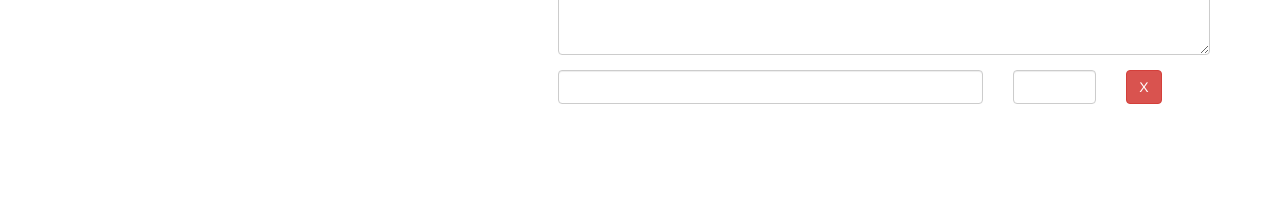
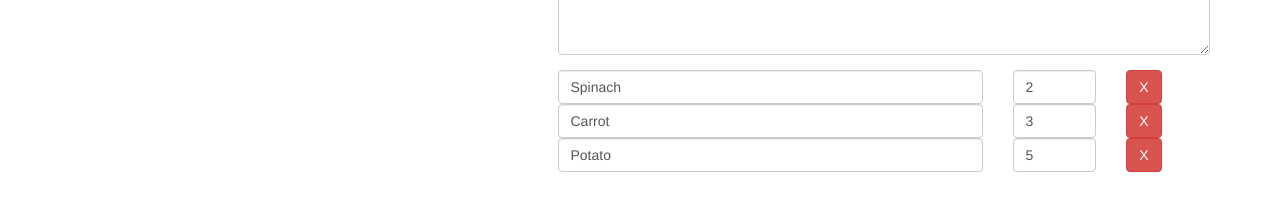
Before and after one commit to kirakobzareva/recipe-application, an Angular app: page /recipes/1/edit in a window 1280 px wide. Shown: the part 359-570 px from the top of the page. Built offline with nearby package versions, Linux system fonts and the light colour scheme.

Commit message:
add ingredients to editing form

```diff
--- a/src/app/recipes/recipe-edit/recipe-edit.component.html
+++ b/src/app/recipes/recipe-edit/recipe-edit.component.html
@@ -38,13 +38,15 @@
         </div>
       </div>
       <div class="row">
-        <div class="col-xs-12">
-          <div class="row">
+        <div class="col-xs-12" formArrayName="ingredients">
+          <div class="row"
+            *ngFor="let ingredientCtrl of controls; let i = index"
+            [formGroupName]="i">
             <div class="col-xs-8">
-              <input type="text" class="form-control">
+              <input type="text" class="form-control" formControlName="name">
             </div>
             <div class="col-xs-2">
-              <input type="number" class="form-control">
+              <input type="number" class="form-control" formControlName="amount">
             </div>
             <div class="col-xs-2">
               <button class="btn btn-danger">X</button>
--- a/src/app/recipes/recipe-edit/recipe-edit.component.ts
+++ b/src/app/recipes/recipe-edit/recipe-edit.component.ts
@@ -1,5 +1,5 @@
 import { Component, OnInit } from '@angular/core';
-import { FormControl, FormGroup } from '@angular/forms';
+import { FormArray, FormControl, FormGroup } from '@angular/forms';
 import { ActivatedRoute, Params } from '@angular/router';
 import { RecipeService } from '../recipe.service';
 
@@ -30,22 +30,36 @@ export class RecipeEditComponent implements OnInit {
     let recipeName = '';
     let recipeImgPath = '';
     let recipeDescription = '';
+    let recipeIngredients = new FormArray([]);
 
     if (this.editMode) {
       const recipe = this.recipeService.getRecipe(this.id);
       recipeName = recipe.name;
       recipeImgPath = recipe.imagePath;
       recipeDescription = recipe.description;
+        if (recipe['ingredients']) {
+           for (let ingredient of recipe.ingredients) {
+             recipeIngredients.push(new FormGroup({
+             'name': new FormControl(ingredient.name),
+              'amount': new FormControl(ingredient.amount)
+            }));
+         }
+        }
     }
 
     this.recipeForm = new FormGroup({
       name: new FormControl(recipeName),
       imgPath: new FormControl(recipeImgPath),
       description: new FormControl(recipeDescription),
+      ingredients: recipeIngredients
     });
   }
 
   onSubmit() {
     console.log(this.recipeForm.value);
   }
+
+  get controls() {
+    return (<FormArray>this.recipeForm.get('ingredients')).controls;
+  }
 }
```
